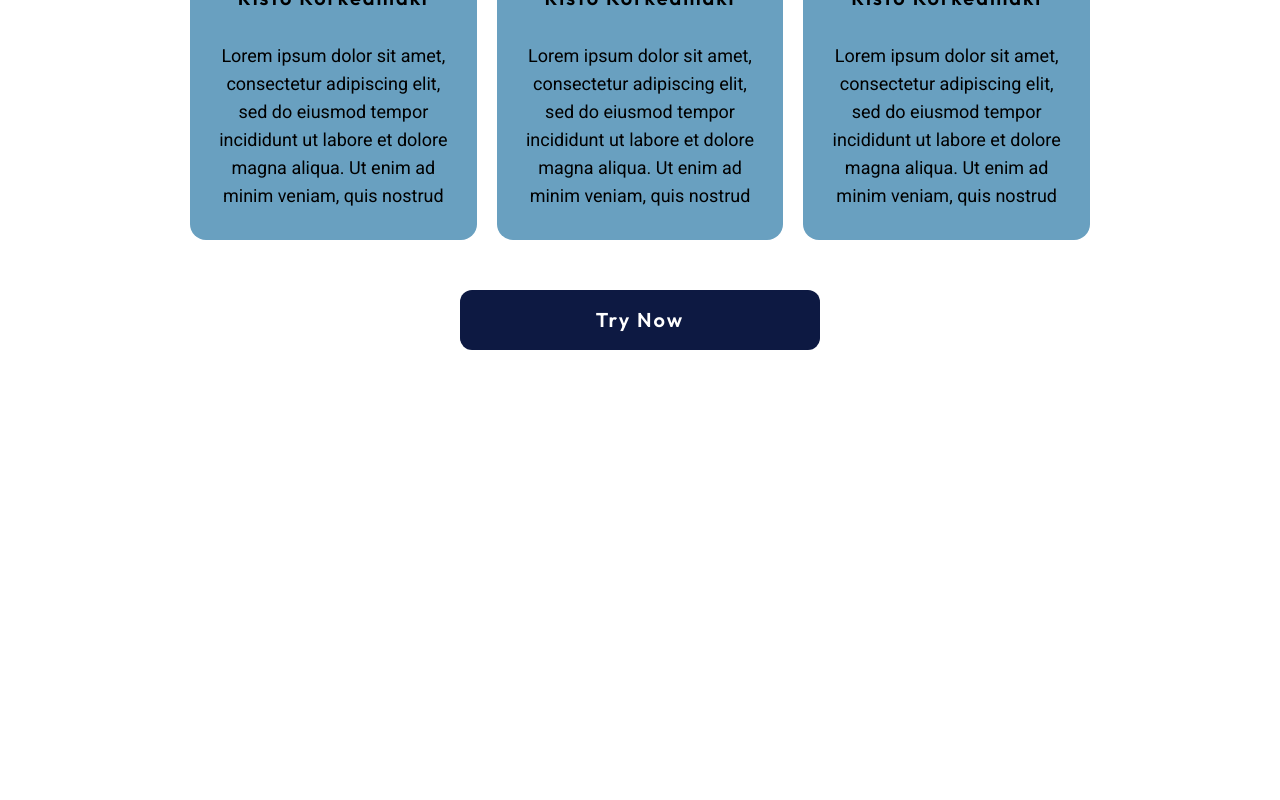
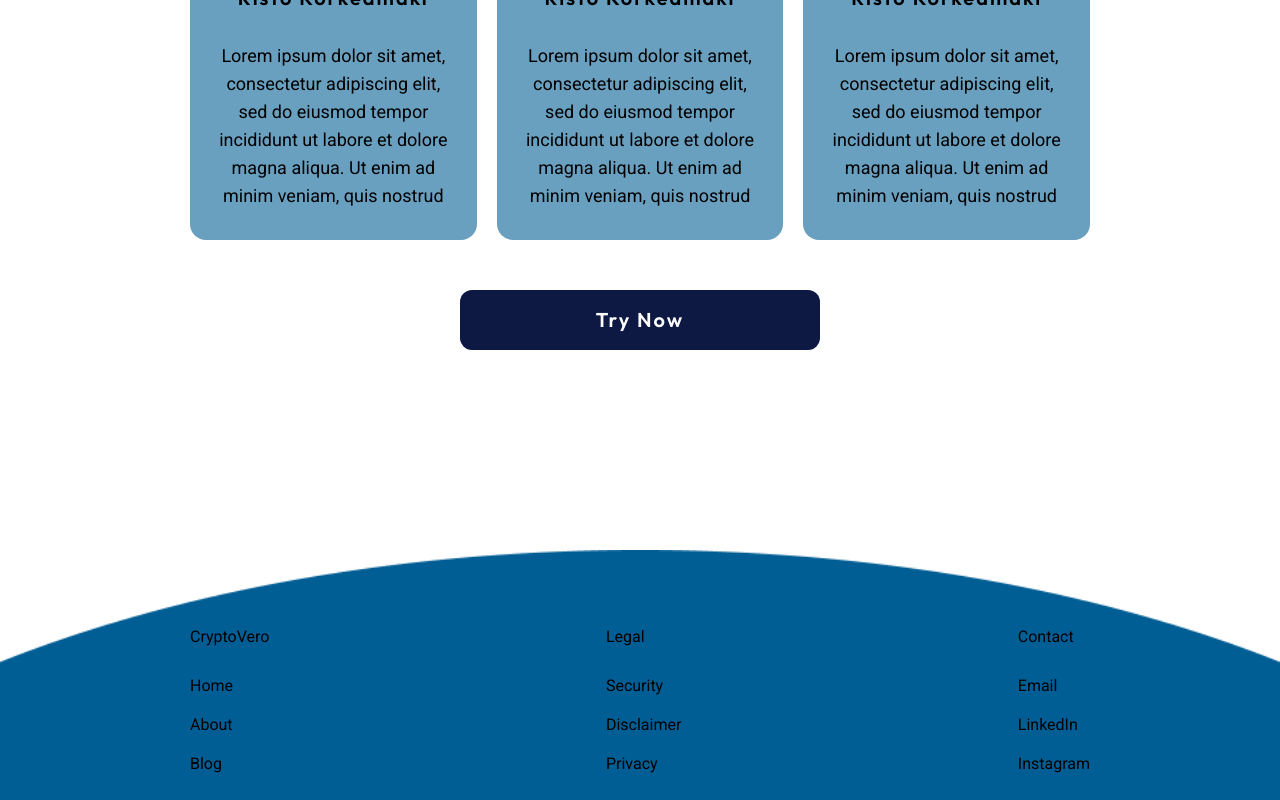
Before and after one commit to shinydev618/CryptoVero_Frontend, a React (Create React App) app: page / in a window 1280 px wide. Shown: the part 2200-3000 px from the top of the page. Before the commit the page ends 2550 px from the top, so only its background shows below. Built offline with nearby package versions, Linux system fonts and the light colour scheme.

Commit message:
completed footer

```diff
--- /dev/null
+++ b/src/Components/CustomFooterLink.js
@@ -0,0 +1,55 @@
+import React from "react";
+import { Box } from "@mui/material";
+import styled from "styled-components";
+
+const CustomFooterLink = ({ data }) => {
+  return (
+    <StyledComponent>
+      <TextHeader>{data.header}</TextHeader>
+      {data.content.map((each, index) => {
+        return (
+          <a href={each.link} style={{ textDecoration: "none" }} key={index}>
+            <TextLink01>{each.text}</TextLink01>
+          </a>
+        );
+      })}
+    </StyledComponent>
+  );
+};
+
+const StyledComponent = styled(Box)`
+  display: flex;
+  flex-direction: column;
+`;
+
+const TextHeader = styled(Box)`
+  font-family: "Roboto";
+  font-style: normal;
+  font-weight: 400;
+  font-size: 16px;
+  line-height: 19px;
+  /* identical to box height */
+
+  color: #000000;
+  margin-bottom: 10px;
+`;
+
+const TextLink01 = styled(Box)`
+  margin-top: 20px;
+  font-family: "Roboto";
+  font-style: normal;
+  font-weight: 400;
+  font-size: 16px;
+  line-height: 19px;
+  /* identical to box height */
+
+  color: #000000;
+  cursor: pointer;
+
+  transition: 0.3s;
+  &:hover {
+    color: #69a0c1;
+  }
+`;
+
+export default CustomFooterLink;
--- a/src/Layouts/Footer.js
+++ b/src/Layouts/Footer.js
@@ -1,15 +1,69 @@
 import React from "react";
 import { Box } from "@mui/material";
 import styled from "styled-components";
+import imgFooter01 from "../Assets/Images/background/footer01.png";
+import CustomFooterLink from "../Components/CustomFooterLink";
+
+const dataLink = [
+  {
+    header: "CryptoVero",
+    content: [
+      { text: "Home", link: "" },
+      { text: "About", link: "" },
+      { text: "Blog", link: "" },
+    ],
+  },
+  {
+    header: "Legal",
+    content: [
+      { text: "Security", link: "" },
+      { text: "Disclaimer", link: "" },
+      { text: "Privacy", link: "" },
+    ],
+  },
+  {
+    header: "Contact",
+    content: [
+      { text: "Email", link: "" },
+      { text: "LinkedIn", link: "" },
+      { text: "Instagram", link: "" },
+    ],
+  },
+];
 
 const Footer = () => {
-  return <StyledComponent></StyledComponent>;
+  return (
+    <StyledComponent>
+      <PartMax01>
+        {dataLink.map((each, index) => {
+          return <CustomFooterLink data={each} key={index} />;
+        })}
+      </PartMax01>
+    </StyledComponent>
+  );
 };
 
 const StyledComponent = styled(Box)`
   display: flex;
   width: 100%;
 
+  background-image: url(${imgFooter01});
+  background-size: 100% 100%;
+  background-repeat: no-repeat;
+  background-position: center;
+  justify-content: center;
+  align-items: center;
+`;
+
+const PartMax01 = styled(Box)`
+  display: flex;
+  width: 100%;
+  height: 250px;
+  max-width: 1440px;
+  padding: 50px 190px 0px 190px;
+  box-sizing: border-box;
+  justify-content: space-between;
+  align-items: center;
 `;
 
 export default Footer;
--- a/src/Pages/Landing.js
+++ b/src/Pages/Landing.js
@@ -495,6 +495,7 @@ const PartTestimonials01 = styled(Box)`
   flex-direction: column;
   align-items: center;
   margin-top: 100px;
+  margin-bottom: 200px;
 `;
 
 const TextTestimonialsSmallTitle01 = styled(Box)`
```
Also changed, not shown: src/Assets/Images/background/footer01.png (added).
